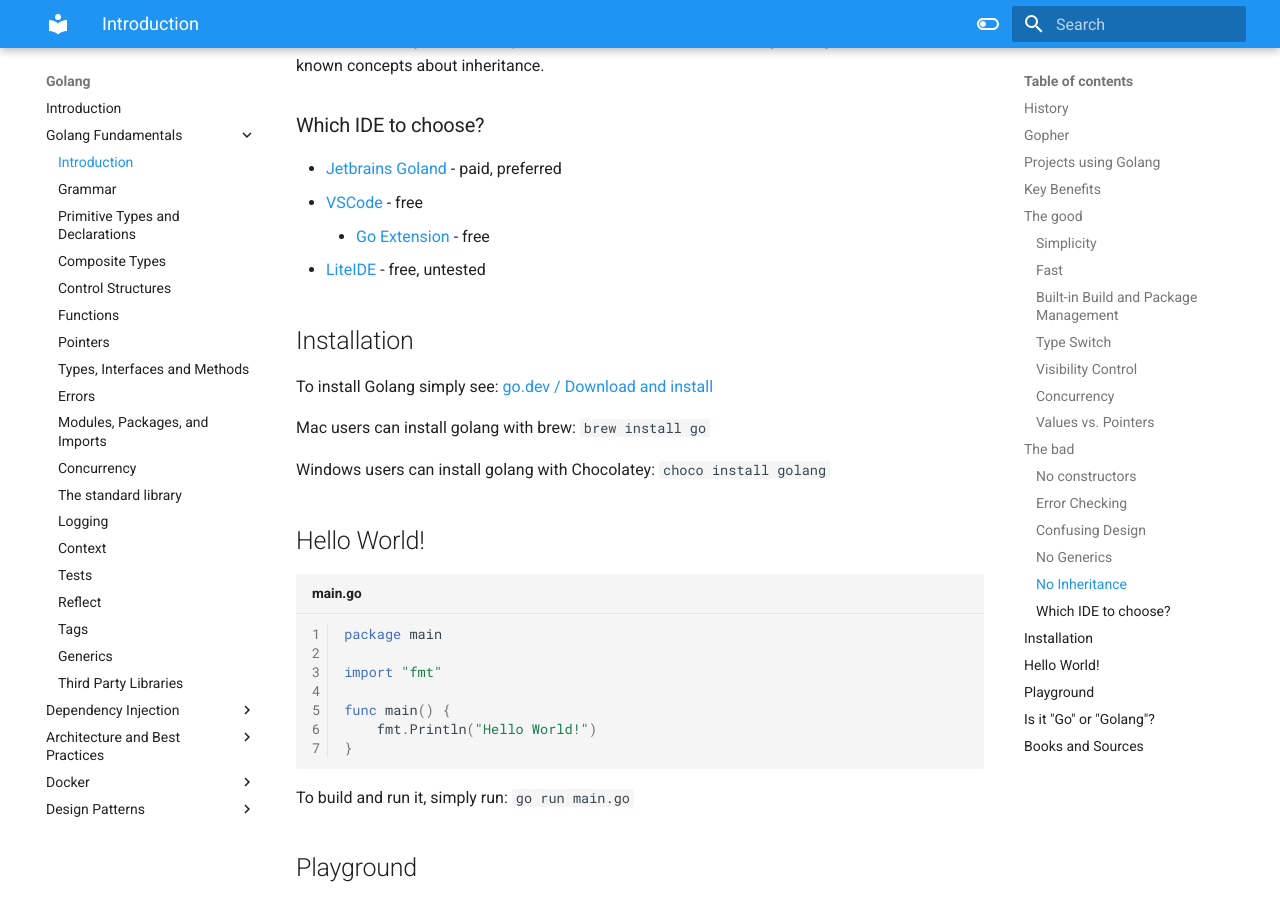
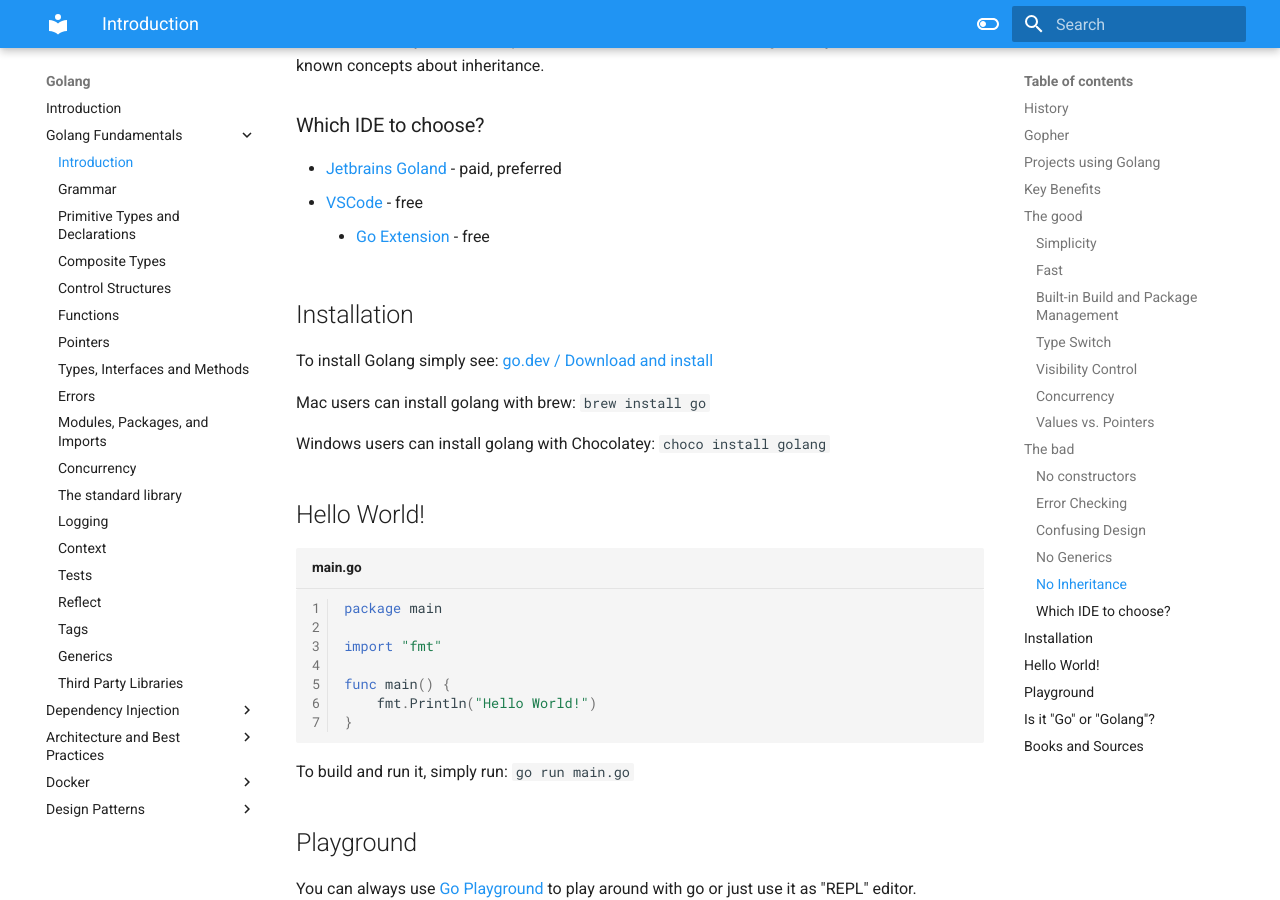
Before and after one commit to bykof/bykof.github.com, an MkDocs documentation site: the page built from docs/golang/golang-fundamentals/introduction.md, in a window 1280 px wide and 900 px high, scrolled down 4950 px. Built offline with MkDocs 1.6.1 and Material for MkDocs 9.7.7, drawn with Linux system fonts in a browser that asks for light colours.

Commit message:
adapt introduction

```diff
--- a/docs/golang/golang-fundamentals/introduction.md
+++ b/docs/golang/golang-fundamentals/introduction.md
@@ -143,7 +143,6 @@
 -   [Jetbrains Goland](https://www.jetbrains.com/go/) - paid, preferred
 -   [VSCode](https://code.visualstudio.com/) - free
     -   [Go Extension](https://code.visualstudio.com/docs/languages/go) - free
--   [LiteIDE](http://liteide.org/en/liteide/) - free, untested
 
 ## Installation
 
```
